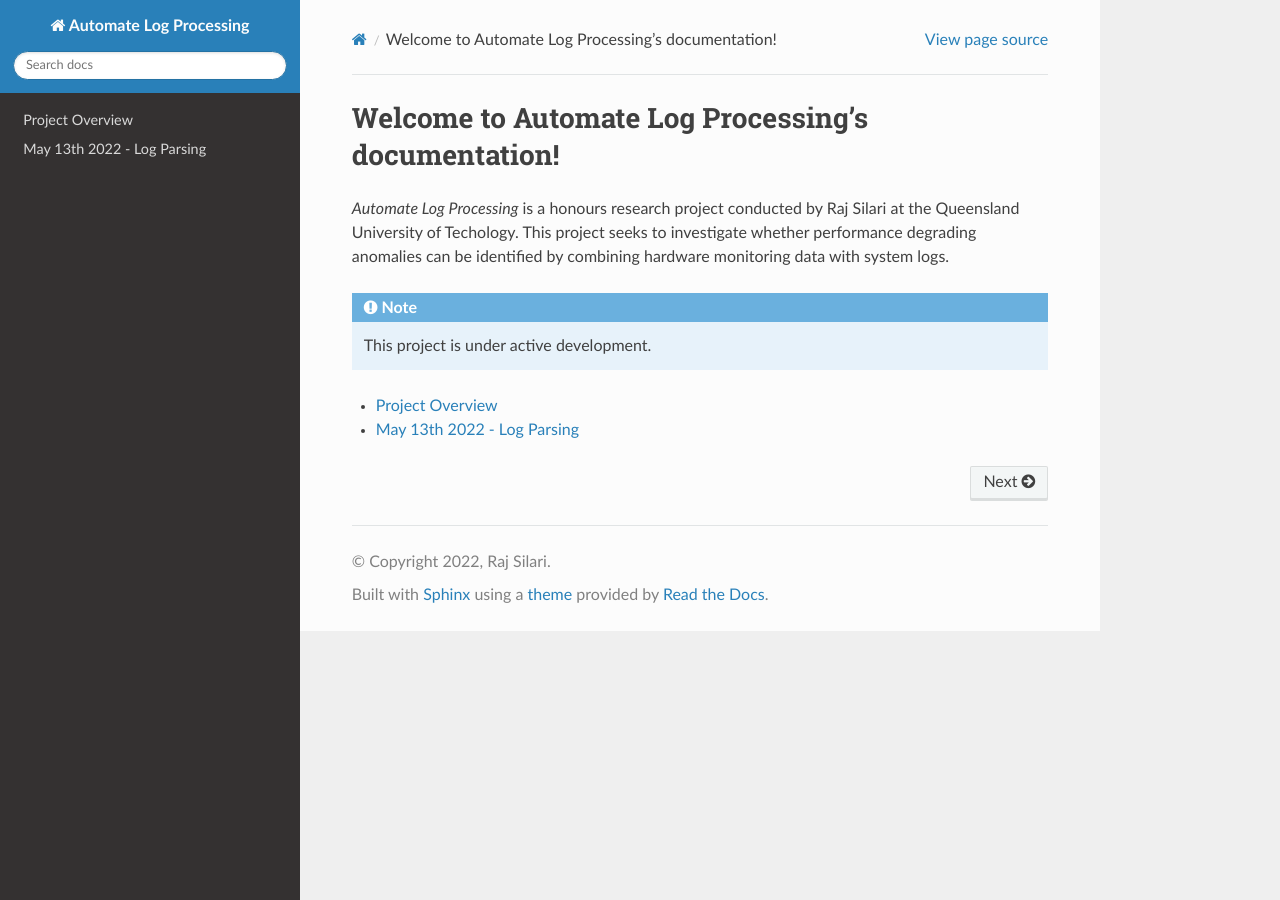
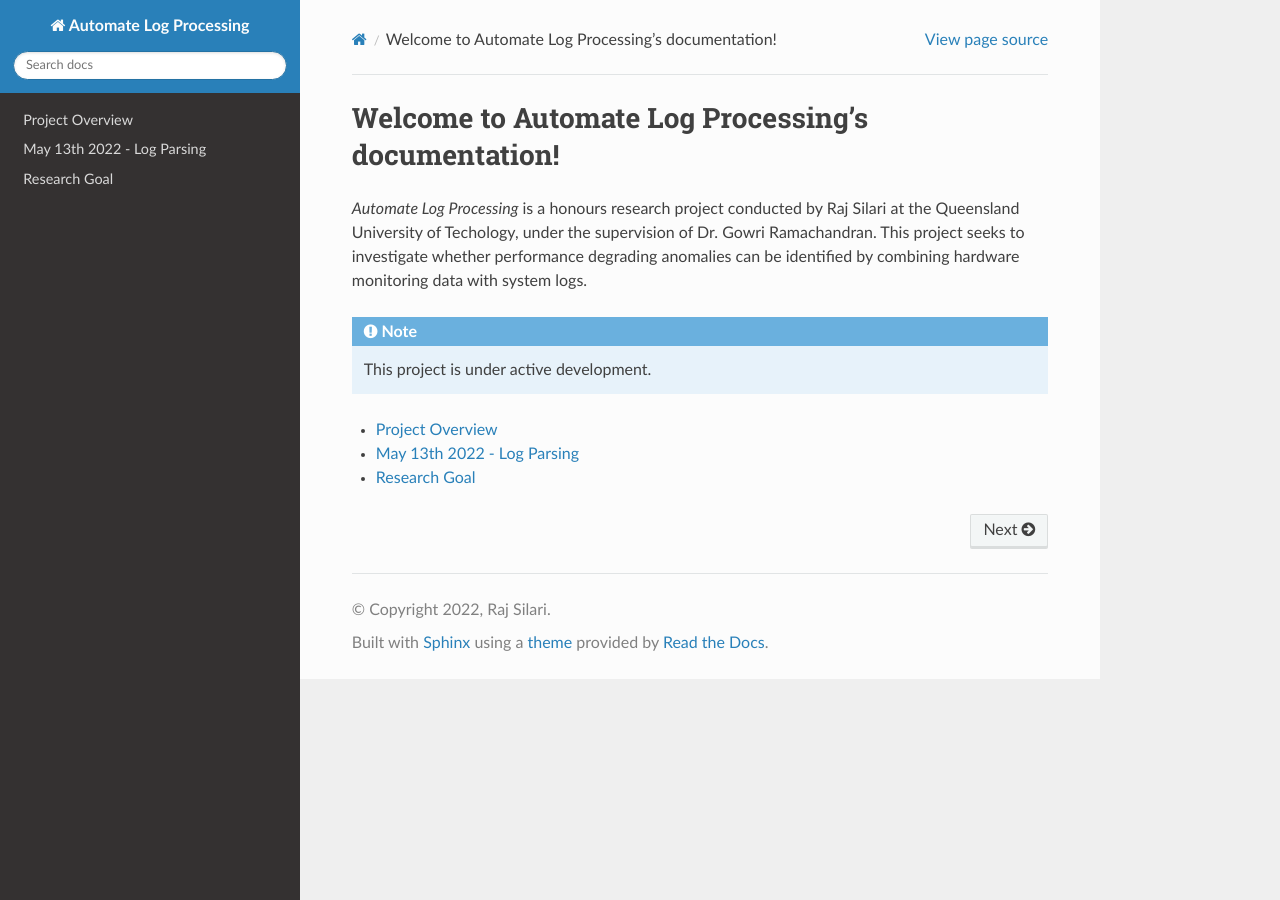
Before and after one commit to RS6730/EGH400-1-Documentation, a Sphinx documentation site: the page built from docs/source/index.rst, in a window 1280 px wide. Built offline with Sphinx 7.4.7 and the Read the Docs theme 2.0.0, drawn with Linux system fonts in a browser that asks for light colours.

Commit message:
Updated docs

```diff
--- a/docs/source/Project_Overview.rst
+++ b/docs/source/Project_Overview.rst
@@ -4,7 +4,7 @@ Automate Log Parsing is divided across
 three sub-projects (SPs).
 
 * SP-1 - Exploratory Data Analysis (EDA),
-  knowledge gathering and empirical testing
+  knowledge gathering and empirical testing.
 
 * SP-2 - Model development.
 
--- a/docs/source/SP-1_May_13th.rst
+++ b/docs/source/SP-1_May_13th.rst
@@ -1,2 +1,5 @@
 May 13th 2022 - Log Parsing
 ===================================
+
+Research Goal
+=============
--- a/docs/source/index.rst
+++ b/docs/source/index.rst
@@ -8,7 +8,8 @@ Welcome to Automate Log Processing's documentation!
 
 *Automate Log Processing* is a honours research project
 conducted by Raj Silari at the Queensland University
-of Techology. This project seeks to investigate whether
+of Techology, under the supervision of Dr. Gowri Ramachandran.
+This project seeks to investigate whether
 performance degrading anomalies can be identified by
 combining hardware monitoring data with system logs.
 
```
